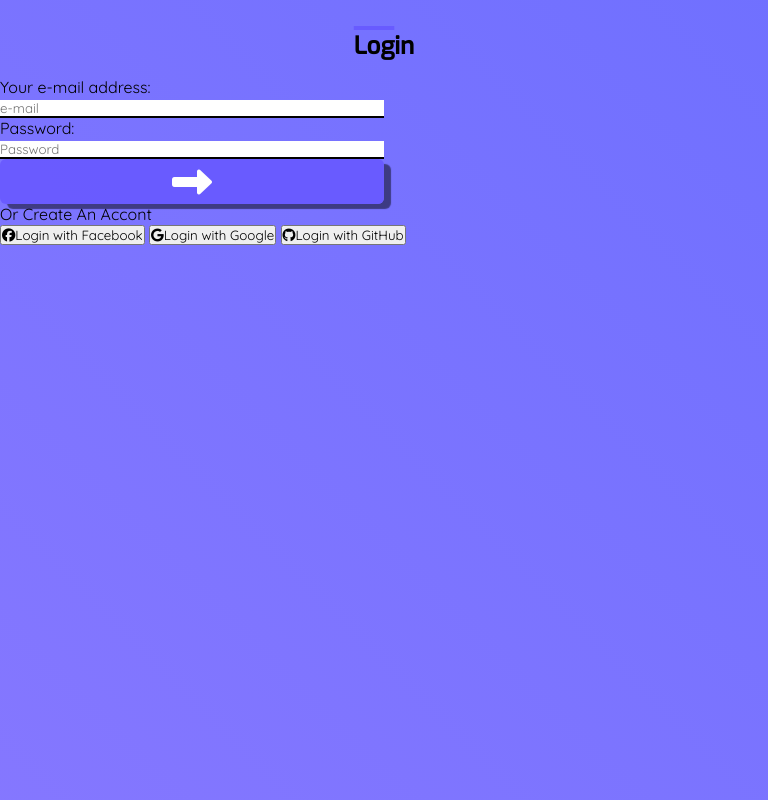
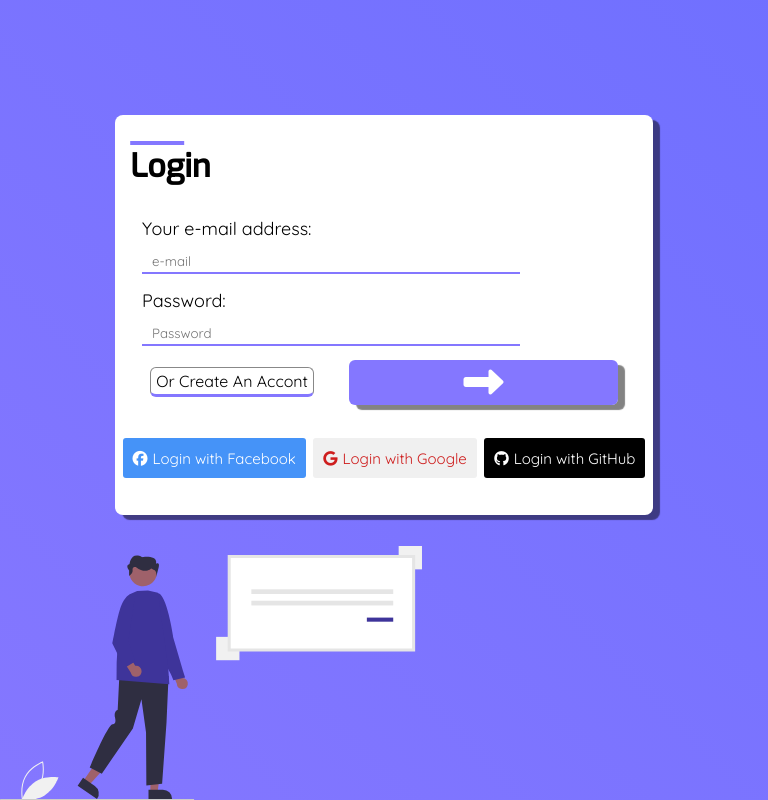
Before and after one commit to LuanFlorencioo/login-page, a plain HTML site: page index.html in a window 768 px wide. Drawn offline with Linux system fonts and the light colour scheme.

Commit message:
version 0.75
01 - implementação para uso em tablet.
02 - uploud de uma ilustração para o background em versão tablet.

```diff
--- a/css/main.css
+++ b/css/main.css
@@ -150,3 +150,107 @@ h1, h2, h3, h4 {
         color: #fff;
     }
 }
+
+@media (max-width: 768.98px) and (min-width: 451px) {
+    main {
+        width: 100%;
+        height: 100%;
+
+        background-image: url(/images/illustration-login.svg);
+        background-repeat: no-repeat;
+        background-size: 55%;
+        background-position-x: left;
+        background-position-y: bottom;
+        background-attachment: fixed;
+
+        display: flex;
+        justify-content: center;
+    }
+
+    section.login-container {
+        width: 70%;
+        height: 50%;
+        margin-top: 15%;
+
+        background: #fff;
+        border-radius: 8px;
+        box-shadow: 7px 5px 1px rgba(0, 0, 0, 0.486);
+    }
+
+    h2 {
+        font-size: xx-large;
+        text-align: left;
+        margin-left: 15px;
+    }
+
+    .login {
+        margin: 0 0 2.5% 5%;
+    }
+
+    .login p {
+        font-size: 18px;
+        margin: 15px 0 10px;
+    }
+
+    #email-txt, #password-txt {
+        width: 70%;
+        padding: 3px 10px;
+        border-color: #65fc;
+    }
+
+    #email-txt:focus, #password-txt:focus {
+        width: 85%;
+    }
+
+    .login-access {
+        display: flex;
+        flex-direction: row-reverse;
+        justify-content: space-evenly;
+        align-items: center;
+        margin-bottom: 3%;
+    }
+
+    .login-access p {
+        border: 1px solid #888;
+        border-bottom-color: #65fc;
+        border-bottom-width: 3px;
+        border-radius: 6px;
+        padding: 3px 5px;
+    }
+
+    .login-socialmedia {
+        width: 100%;
+        height: 75px;
+        display: flex;
+        flex-direction: row;
+        justify-content: space-evenly;
+        align-items: center;
+    }
+
+    .login-socialmedia button {
+        height: 40px;
+        padding: 5px 10px;
+        border: none;
+        border-radius: 3px;
+        font-size: 15px;
+    }
+
+    .login-socialmedia button i {
+        margin-right: 5px;
+    }
+
+    .login-socialmedia .facebook, .login-socialmedia .facebook i {
+        background: #4593f8;
+        color: #fff;
+    }
+
+    .login-socialmedia .google, .login-socialmedia .google i {
+        background: #f0f0f0;
+        color: #ce1e1e;
+    }
+
+    .login-socialmedia .github, .login-socialmedia .github i {
+        background: #000;
+        color: #fff;
+    }
+}
```
Also changed, not shown: images/illustration-login.svg (added).
